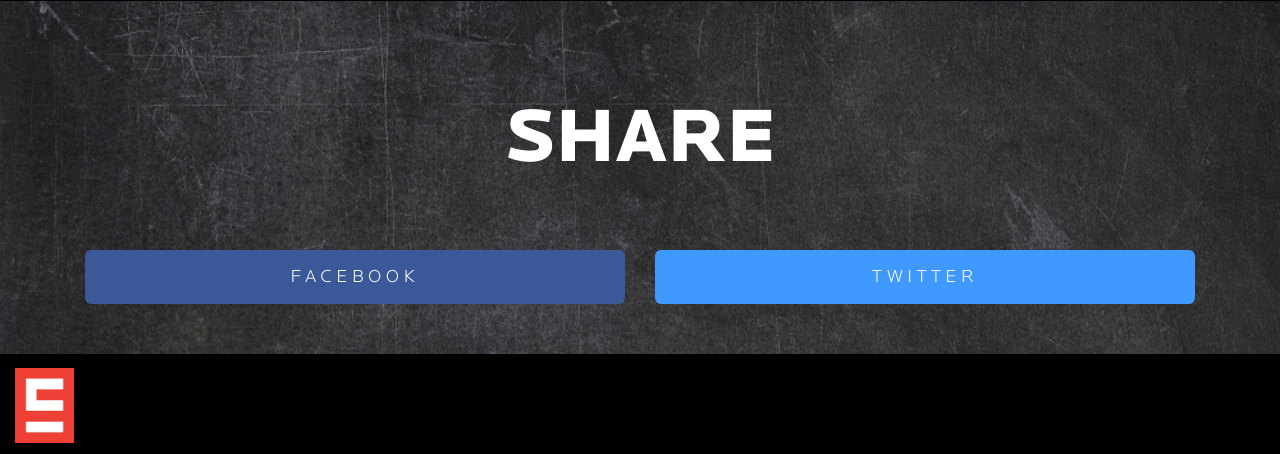
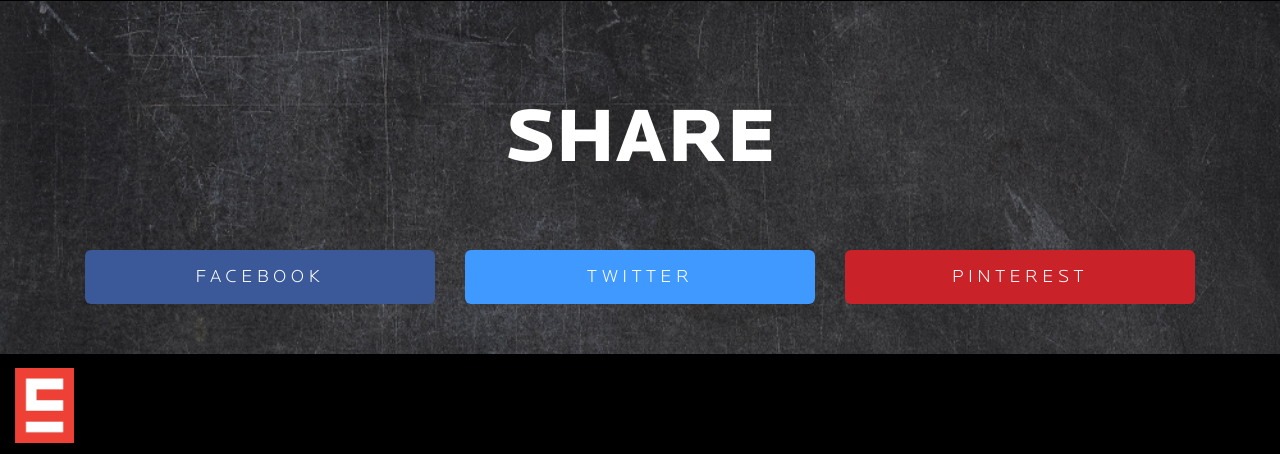
Before and after one commit to michaelfisher/jonathanedwards, a PHP site: page / in a window 1280 px wide. Shown: the part 4598-5052 px from the top of the page. Run offline with PHP 8.4, Linux system fonts and the light colour scheme.

Commit message:
Added Pinterest sharing button.

```diff
--- a/content/share.php
+++ b/content/share.php
@@ -7,8 +7,9 @@
 
 	<div id="share-buttons" class="container">
 		<ul>
-			<li class="col-sm-6 col-xs-12"><a class="btn btn-block btn-lg btn-default" target="_blank" href="http://www.facebook.com/sharer.php?u=http://mfisherconcepts.com/sandbox/jonathanedwards">Facebook</a></li>
-			<li class="col-sm-6 col-xs-12"><a class="btn btn-block btn-lg btn-default" target="_blank" href="http://twitter.com/intent/tweet?url=http://mfisherconcepts.com/sandbox/jonathanedwards&text=This%20is%20just%20a%20test.%20%23DoNotPost">Twitter</a></li>
+			<li class="col-sm-4 col-xs-12"><a id="facebook-share-button" class="btn btn-block btn-lg btn-default" target="_blank" href="http://www.facebook.com/sharer.php?u=http://mfisherconcepts.com/sandbox/jonathanedwards">Facebook</a></li>
+			<li class="col-sm-4 col-xs-12"><a id="twitter-share-button" class="btn btn-block btn-lg btn-default" target="_blank" href="http://twitter.com/intent/tweet?url=http://mfisherconcepts.com/sandbox/jonathanedwards&text=This%20is%20just%20a%20test.%20%23DoNotPost">Twitter</a></li>
+			<li class="col-sm-4 col-xs-12"><a id="pinterest-share-button" class="btn btn-block btn-lg btn-default" target="_blank" href="http://pinterest.com/pin/create/button/?url=http://mfisherconcepts.com/sandbox/jonathanedwards&media=http://mfisherconcepts.com/sandbox/jonathanedwards/img/content/book.png">Pinterest</a></li>
 		</ul>
 	</div>
 
--- a/css/style.css
+++ b/css/style.css
@@ -509,13 +509,18 @@ body {
 	padding: 15px 0;
 }
 
-#share-buttons ul li:first-child a {
+#facebook-share-button {
 	background-color: #3b5999;
 	color: #ffffff;
 }
 
-#share-buttons ul li:last-child a {
+#twitter-share-button {
 	background-color: #4099ff;
+	color: #ffffff;
+}
+
+#pinterest-share-button {
+	background-color: #c92228;
 	color: #ffffff;
 }
 
```
